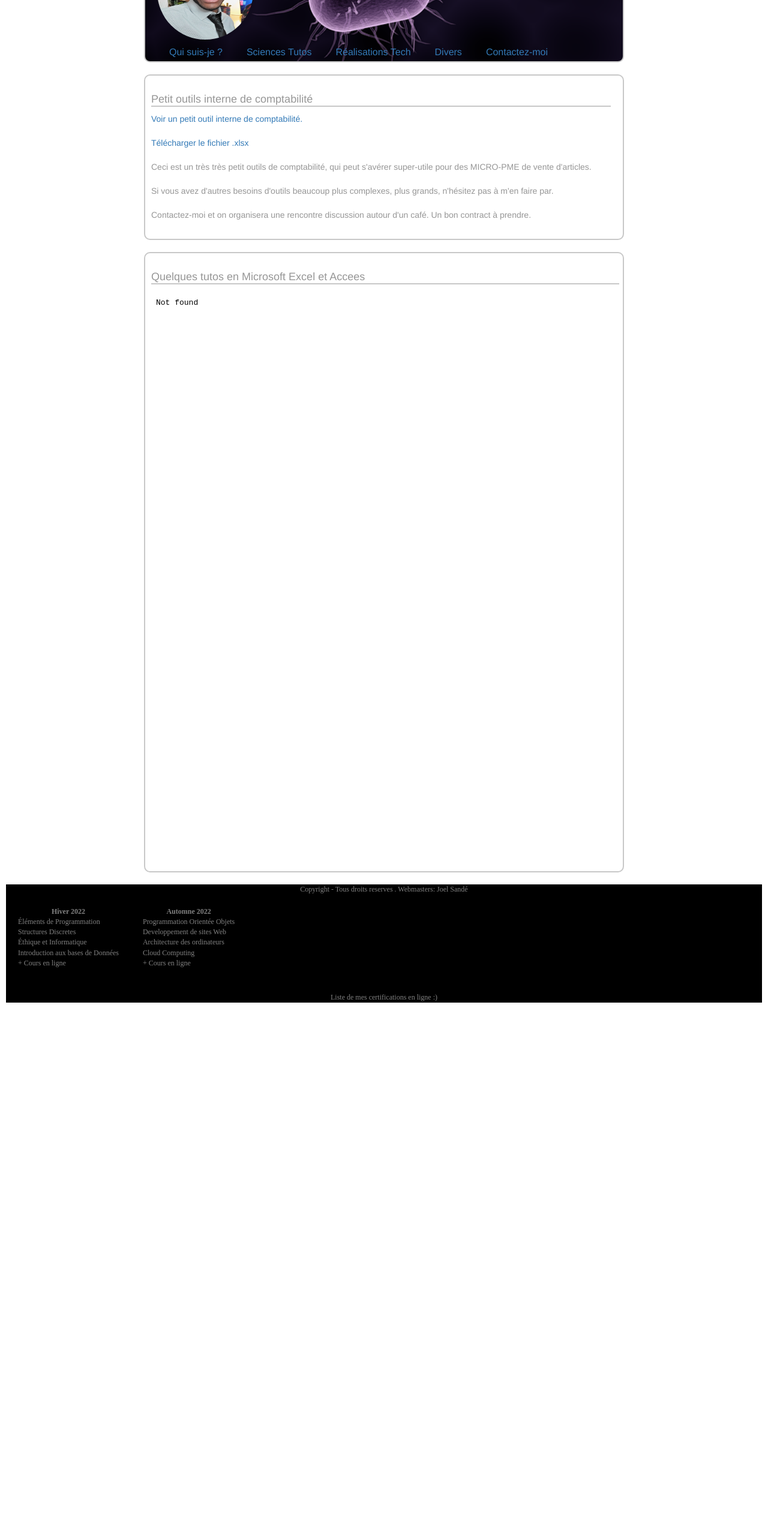
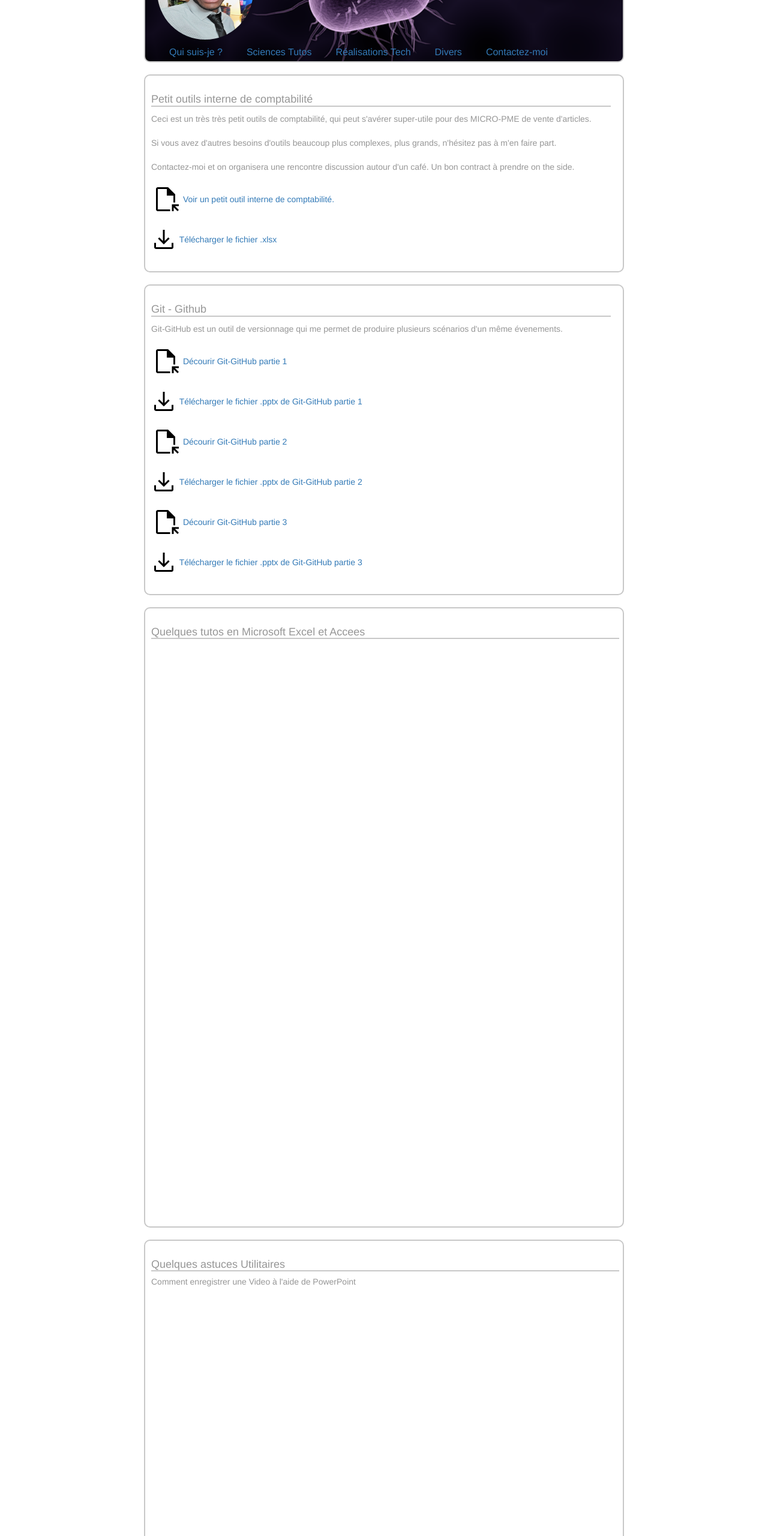
Before and after one commit to joel3500/vitrine, a plain HTML site: page Bureautique.html in a window 1280 px wide. Shown: the part 200-2760 px from the top of the page at 60% size. Before the commit the page ends 1881 px from the top, so only its background shows below. Drawn offline with nearby package versions, Linux system fonts and the light colour scheme; a web font is replaced by a local one.

Commit message:
Add files via upload

```diff
--- a/Bureautique.html
+++ b/Bureautique.html
@@ -83,22 +83,43 @@
 
         <div class="body-content">
 			<h4> Petit outils interne de comptabilité </h4>
-			<a href="Outil_Interne_de_Comptabilite.pdf"> Voir un petit outil interne de comptabilité. </a><br><br>
-			<a href="Outil_Interne_de_Comptabilite.xlsx"> Télécharger le fichier .xlsx </a><br><br>
-            Ceci est un très très petit outils de comptabilité, qui peut s'avérer super-utile pour des MICRO-PME de vente d'articles. <br><br>
-            Si vous avez d'autres besoins d'outils beaucoup plus complexes, plus grands, n'hésitez pas à m'en faire par. <br><br>
-            Contactez-moi et on organisera une rencontre discussion autour d'un café. Un bon contract à prendre. <br><br>
+			Ceci est un très très petit outils de comptabilité, qui peut s'avérer super-utile pour des MICRO-PME de vente d'articles. <br><br>
+            Si vous avez d'autres besoins d'outils beaucoup plus complexes, plus grands, n'hésitez pas à m'en faire part. <br><br>
+            Contactez-moi et on organisera une rencontre discussion autour d'un café. Un bon contract à prendre on the side. <br><br>
+			<a href="Comptabilite/Outil_Interne_de_Comptabilite.pdf"><img class="logo" src="img\glyphicon/file_open.png" title="" alt=""> Voir un petit outil interne de comptabilité. </a><br><br>
+			<a href="Comptabilite/Outil_Interne_de_Comptabilite.xlsx"><img class="logo" src="img\glyphicon/file_download.png" title="" alt=""> Télécharger le fichier .xlsx </a><br><br>
+
         </div>
+
+		<div class="body-content">
+			<h4> Git - Github </h4>
+			Git-GitHub est un outil de versionnage qui me permet de produire plusieurs scénarios d'un même évenements. <br><br>
+			<a href="Git_GitHub/Git_Github partie 1.pdf"><img class="logo" src="img\glyphicon/file_open.png" title="" alt=""> Décourir Git-GitHub partie 1 </a><br><br>
+			<a href="Git_GitHub/Git_Github partie 1.pdf.pptx"><img class="logo" src="img\glyphicon/file_download.png" title="" alt=""> Télécharger le fichier .pptx de Git-GitHub partie 1 </a><br><br>
+            <a href="Git_GitHub/Git_Github partie 2.pdf"><img class="logo" src="img\glyphicon/file_open.png" title="" alt=""> Décourir Git-GitHub partie 2 </a><br><br>
+			<a href="Git_GitHub/Git_Github partie 2.pdf.pptx"><img class="logo" src="img\glyphicon/file_download.png" title="" alt=""> Télécharger le fichier .pptx de Git-GitHub partie 2 </a><br><br>
+			<a href="Git_GitHub/Git_Github partie 3.pdf"><img class="logo" src="img\glyphicon/file_open.png" title="" alt=""> Décourir Git-GitHub partie 3 </a><br><br>
+			<a href="Git_GitHub/Git_Github partie 3.pdf.pptx"><img class="logo" src="img\glyphicon/file_download.png" title="" alt=""> Télécharger le fichier .pptx de Git-GitHub partie 3 </a><br><br>
+        </div>
+
         <div class="body-content">
 			<div class="limite-video">
 				<div class="cadre_video">
 					<h4>Quelques tutos en Microsoft Excel et Accees </h4>
-					<iframe width="755" height="470" src="video\Tutos_informatique\Ms Excel Acces/Creer un Graphique 1.mp4" frameborder="0" allowfullscreen sandbox></iframe><br><br>
-                    <iframe width="755" height="470" src="video\Tutos_informatique\Ms Excel Acces/De Excel à Access et Relation entre Objets.mp4" frameborder="0" sandbox></iframe><br><br>
-                    <iframe width="755" height="470" src="video\Tutos_informatique\Ms Excel Acces/Definir la Structure d'une Table de base de données Access.mp4" frameborder="0" allowfullscreen sandbox></iframe><br><br>
-                    <iframe width="755" height="470" src="video\Tutos_informatique\Ms Excel Acces/Explorer les Objets de BD Accees.mp4" frameborder="0" allowfullscreen sandbox></iframe><br><br>
+	                <iframe width="755" height="470" src="video\Tutos_informatique\Ms Excel Acces/Definir la Structure d'une Table de base de données Access.mp4" frameborder="0" allowfullscreen sandbox></iframe><br><br>
                     <iframe width="755" height="470" src="video\Tutos_informatique\Ms Excel Acces/TCG Proteger et Verouiller des Cellules.mp4" frameborder="0" allowfullscreen sandbox ></iframe><br><br>
                 </div>
+			</div>
+		</div>
+		<div class="body-content">
+			<div class="limite-video">
+				<div class="cadre_video">
+					<h4>Quelques astuces Utilitaires </h4>
+					<h5>Comment enregistrer une Video à l'aide de PowerPoint</h5>
+					<iframe width="755" height="470" src="video\Tutos_informatique\Utilitaires/Comment  enregistrer une vidéo à l'aide d'un PowerPoint et mettre la Vidéo en Ligne..mp4" frameborder="0" allowfullscreen sandbox></iframe>
+					<h5>Comment produire des Sections et Paginations</h5>
+					<iframe width="755" height="470" src="video\Tutos_informatique\Utilitaires/Sections et Paginations.mp4" frameborder="0" allowfullscreen sandbox></iframe>
+				</div>
             </div>
         </div>
     </body>
```
